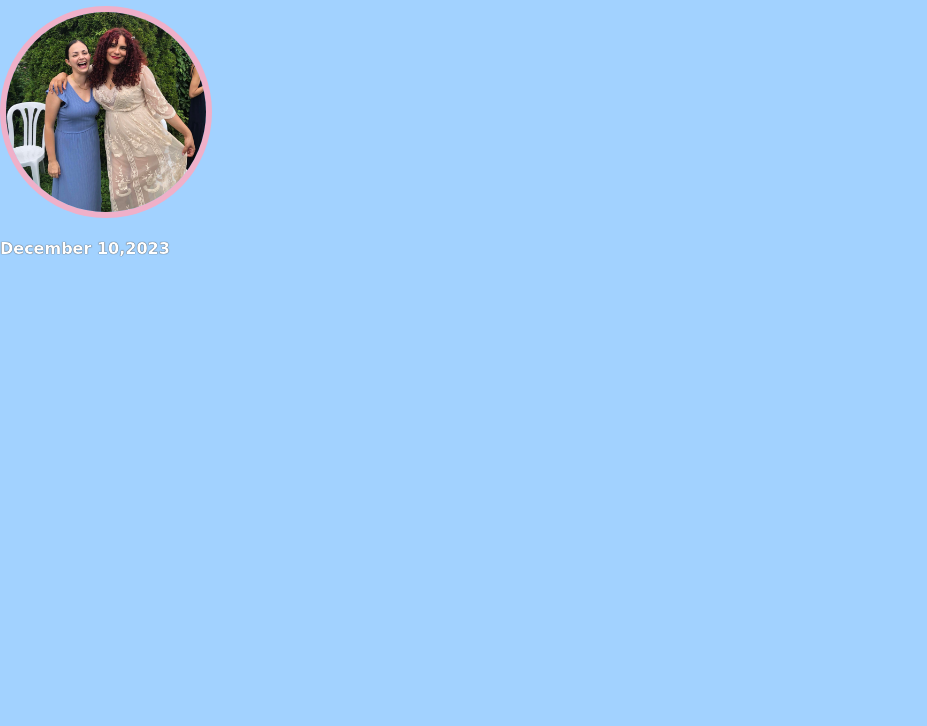
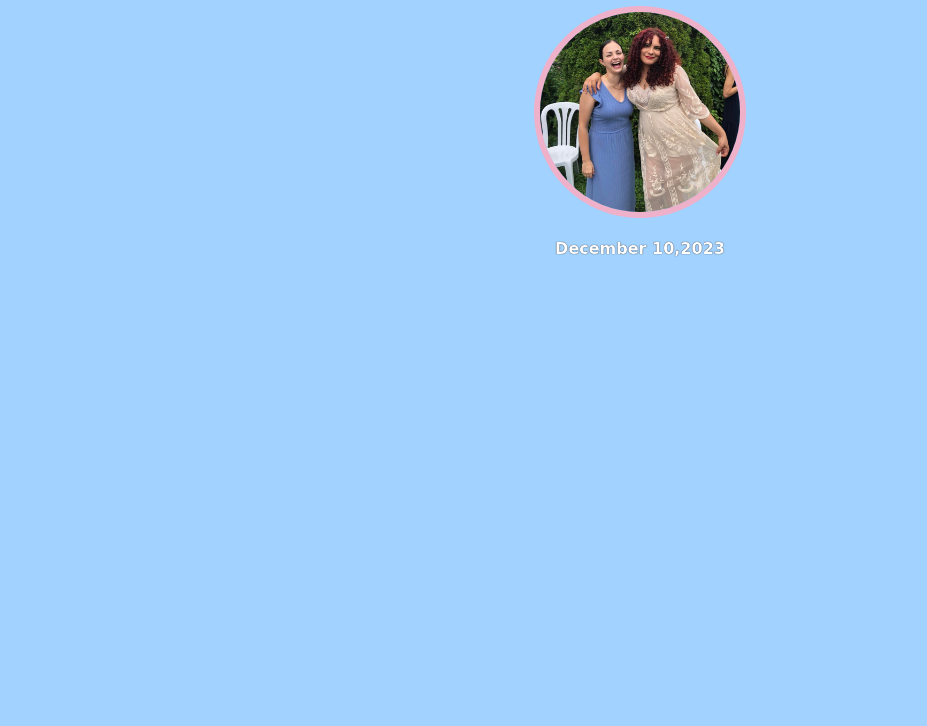
Before and after one commit to CherineAmr/jess, a website built with Vite: page index.html in a window 1280 px wide. Shown: the part 74-800 px from the top of the page, without its empty margins (0-927 px from the left). Built offline with nearby package versions, Linux system fonts and the light colour scheme; a web font is replaced by a local one.

Commit message:
Update styles.css

```diff
--- a/styles.css
+++ b/styles.css
@@ -13,10 +13,7 @@ body{
    font-family: happy monkey, cursive;
     background: #a2d2ff;
     color: #ffffff;
-    display: flex;
-    flex-direction: column;
-    justify-content: center;
-    align-items: start;
+
 
 
 }
```
